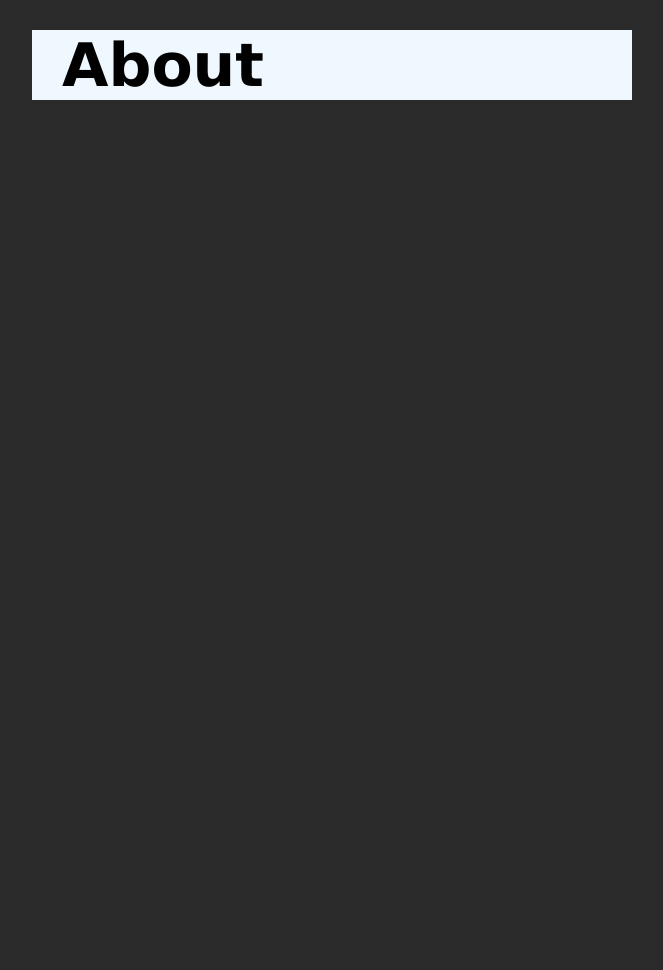
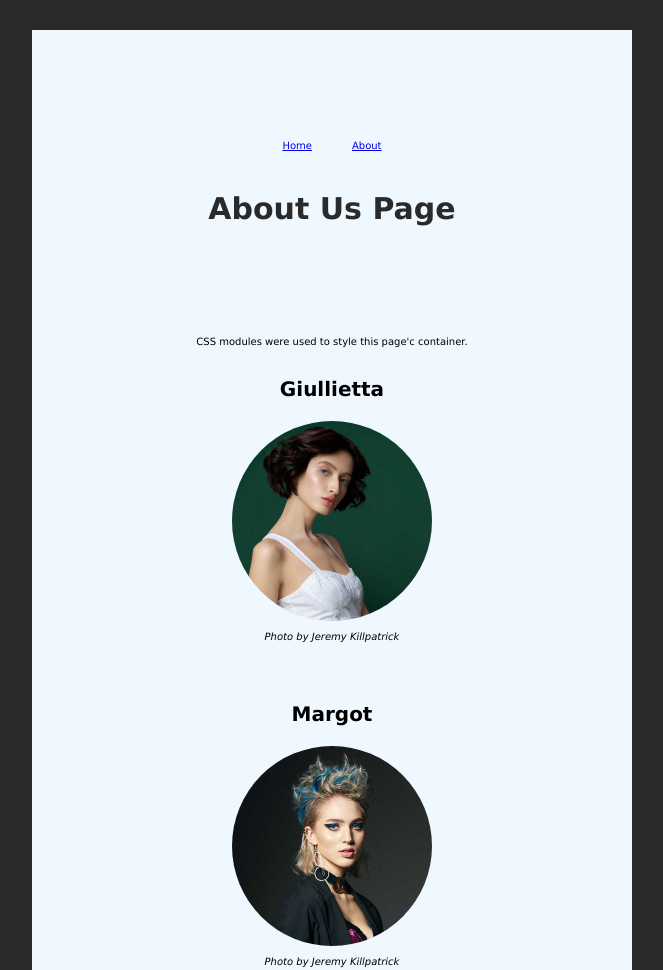
Before and after one commit to squteronsquter/simplegatsbywebsite, a Gatsby site: page /about in a window 1280 px wide. Shown: the top 970 px of the page, without its empty margins (308-971 px from the left). Before the commit the page ends 800 px from the top, so only its background shows below. Built offline with nearby package versions, Linux system fonts and the light colour scheme; Gatsby itself is replaced by a stand-in of ours.

Commit message:
styled index and about pages

```diff
--- a/src/components/container.module.css
+++ b/src/components/container.module.css
@@ -3,5 +3,5 @@
     color:black;
     margin: 3rem auto;
     max-width: 600px;
-    padding: 0 3rem;
+    padding: 4rem 2rem;
 }
--- a/src/components/header.js
+++ b/src/components/header.js
@@ -1,9 +1,12 @@
 import React from 'react'
+import { Link } from 'gatsby'
 
 export default function header(props) {
     return (
-        <div>
-            <h1>{props.headerText}</h1>
+        <div className="wrapper">
+            <Link to="/" className="link">Home</Link>
+            <Link to="/about" className="link">About</Link>
+            <h1 className={props.styleClasses}>{props.headerText}</h1>
         </div>
     )
 }
--- a/src/pages/about.js
+++ b/src/pages/about.js
@@ -1,9 +1,35 @@
 import React from 'react'
 import Header from '../components/header'
+import * as styles from './about.module.css'
 import Container from '../components/container'
+
+const User = props => (
+    <div className={styles.user}>
+        <h2 className={styles.username}>{props.username}</h2>
+        <img src={props.avatar} className={styles.avatar} alt={props.title}/>
+        <caption className={styles.description}>{props.description}</caption>
+    </div>
+)
+
 
 export default () => (
     <Container>
-        <Header headerText="About"/>
+        {/* className through props from Header first and then global css */}
+        <Header headerText="About Us Page" styleClasses="centered"/>
+        {/* className from global.css */}
+        <p className="centered">CSS modules were used to style this page'c container.</p>
+        <User
+        username="Giullietta"
+        avatar="/avalon-avatar.jpg"
+        description="Photo by Jeremy Killpatrick" />
+        <User
+        username="Margot"
+        avatar="/avalon-avatar-03.jpg"
+        description="Photo by Jeremy Killpatrick" />
+        <User
+        username="Julia"
+        avatar="/avalon-avatar-02.jpg"
+        description="Photo by Jeremy Killpatrick" />
     </Container>
+
 )
--- /dev/null
+++ b/src/pages/about.module.css
@@ -0,0 +1,26 @@
+.user {
+    display: flex;
+    flex-direction: column;
+    align-items: center;
+    justify-content: center;
+    padding: 3rem;
+}
+.username {
+    display:flex;
+    align-items:center;
+    font-size: 2rem;
+    padding-bottom: 2rem;
+
+}
+.avatar {
+    display:flex;
+    height:200px;
+    border-radius: 100%;
+}
+.description {
+    display: flex;
+    align-items: center;
+    font-style: italic;
+    padding-top:1rem;
+
+}
--- a/src/styles/global.css
+++ b/src/styles/global.css
@@ -15,5 +15,20 @@ h1, h2, h3, h4, h5, h6 {
     font-size: 1rem;
 }
 h1 {
-    font-size: 6rem;
+    font-size: 3rem;
+    padding: 4rem 2rem;
 }
+.centered {text-align: center;}
+
+.link {
+    padding:1rem 2rem;
+}
+.wrapper {
+    background-color: aliceblue;
+    color: #2a2a2a;
+    margin: 3rem auto;
+    max-width: 600px;
+    padding: 4rem 2rem;
+    text-align: center;
+
+}
```
Also changed, not shown: static/avalon-avatar-02.jpg (added), static/avalon-avatar-03.jpg (added), static/avalon-avatar.jpg (added).
